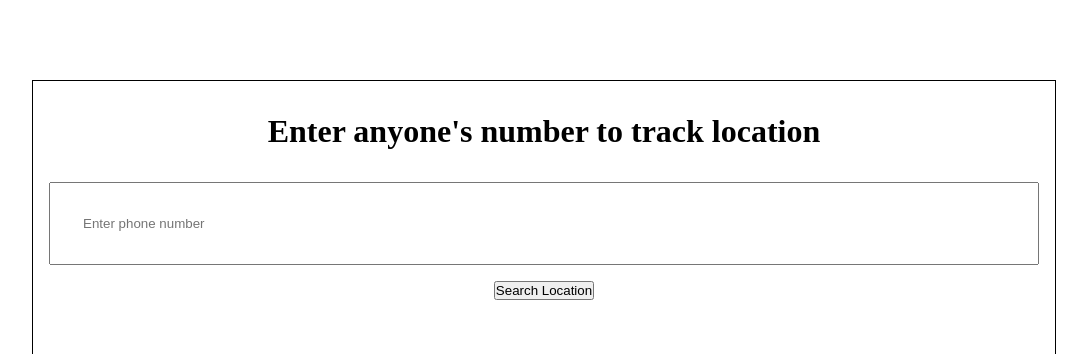
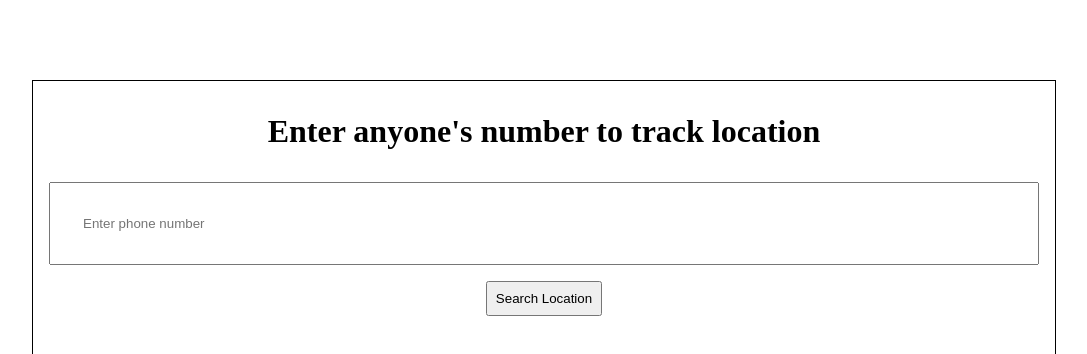
Before and after one commit to awaiszubair/location, a plain HTML site: page index.html in a window 1280 px wide. Shown: the top 354 px of the page, without its empty margins (96-1183 px from the left). Drawn offline with Linux system fonts and the light colour scheme.

Commit message:
third commit

```diff
--- a/index.html
+++ b/index.html
@@ -48,7 +48,7 @@
         <div class="head" style="width: 100%;display: flex;justify-content: center;align-items: center;flex-direction: column;padding: 1rem;">
             <h1>Enter anyone's number to track location</h1>
         <input type="text" class="value" placeholder="Enter phone number"; style="width:100%;padding: 2rem;" required>
-        <button class="btn">Search Location</button>
+        <button class="btn" style="padding: 0.5rem;">Search Location</button>
         </div>
         <div class="hack"></div>
         <div class="check msg">
```
